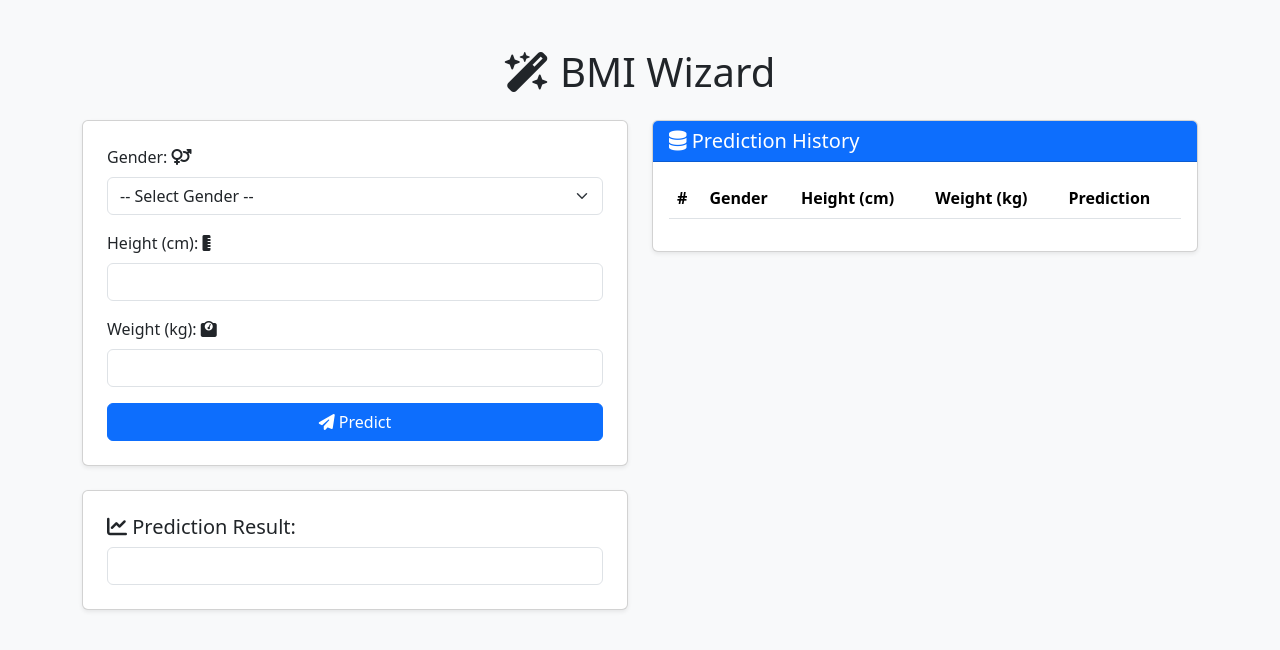
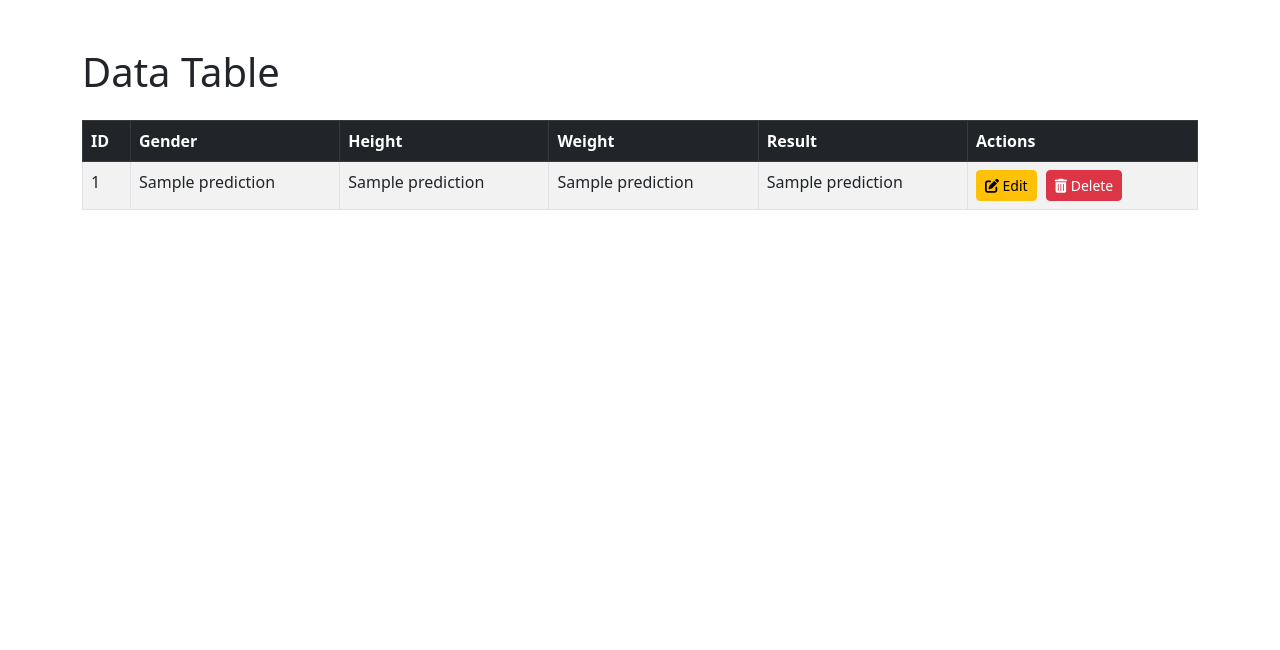
Before and after one commit to BlackBox-Ops/ML-BMI-Predict-, a Flask app: page / in a window 1280 px wide. Shown: the top 650 px of the page. Run offline with Flask 3, Linux system fonts and the light colour scheme; tables that the repository leaves empty hold one stand-in row (values such as "Sample post"); a database or web service that is not in the repository returns one stand-in record (values such as "Sample title"); lists and menus that the app fills with data are empty; parts of the project's set-up code (start-up, migrations or seed data) failed here and were passed over; some libraries are stand-ins or nearby versions.

Commit message:
melakukan uji coba dan testing untuk konek dan menghapus database

```diff
--- a/app.py
+++ b/app.py
@@ -1,107 +1,39 @@
-# Import library yang diperlukan
-from flask import Flask, request, jsonify, render_template
-from flask_sqlalchemy import SQLAlchemy
-import joblib
-import numpy as np
+# app.py
+from flask import Flask, render_template, request, redirect, url_for
+import psycopg2
 
-# Load model joblib
-MODEL_PATH = "voting_classifier_model.joblib"
-try:
-    model = joblib.load(MODEL_PATH)
-except Exception as e:
-    raise RuntimeError(f"Failed to load model: {e}")
-
-# Initialize Flask app
 app = Flask(__name__)
 
-# Konfigurasi database PostgreSQL
-app.config['SQLALCHEMY_DATABASE_URI'] = 'postgresql://postgres:admin@localhost:5432/predictions'
-app.config['SQLALCHEMY_TRACK_MODIFICATIONS'] = False
+# PostgreSQL connection setup
+conn = psycopg2.connect(
+    dbname="predictions",
+    user="postgres",
+    password="admin",
+    host="localhost",
+    port="5432"
+)
 
-# Initialize database
-db = SQLAlchemy(app)
+@app.route('/')
+def index():
+    cur = conn.cursor()
+    cur.execute("SELECT * FROM predictions;")
+    rows = cur.fetchall()
+    cur.close()
+    return render_template('index.html', rows=[{
+        'id': r[0], 'gender': r[1], 'height': r[2], 'weight': r[3], 'result':r[4]} for r in rows])
 
-# Define the label mapping
-LABEL_MAPPING = {
-    0: "Extremely Weak",
-    1: "Weak",
-    2: "Normal",
-    3: "Overweight",
-    4: "Obesity",
-    5: "Extreme Obesity"
-}
+@app.route('/edit/<int:id>', methods=['GET'])
+def edit(id):
+    # Logic for editing (fetch data, display form, save changes)
+    return f"Edit user with ID {id}"
 
-# Model database untuk menyimpan prediksi
-class Prediction(db.Model):
-    __tablename__ = 'predictions'
-    id = db.Column(db.Integer, primary_key=True)
-    gender = db.Column(db.String(6), nullable=False)
-    height = db.Column(db.Float, nullable=False)
-    weight = db.Column(db.Float, nullable=False)
-    result = db.Column(db.String(50), nullable=False)
+@app.route('/delete/<int:id>', methods=['POST'])
+def delete(id):
+    cur = conn.cursor()
+    cur.execute("DELETE FROM predictions WHERE id = %s", (id,))
+    conn.commit()
+    cur.close()
+    return redirect(url_for('index'))
 
-# Endpoint untuk halaman utama
-@app.route("/")
-def home():
-    return render_template("index.html")
-
-# Endpoint untuk melakukan prediksi
-@app.route("/predict", methods=["POST"])
-def predict_bmi():
-    try:
-        # Parse JSON request
-        data = request.get_json()
-        gender = data["gender"]
-        height = data["height"]
-        weight = data["weight"]
-
-        # Convert input data to numpy array
-        input_data = np.array([[gender, height, weight]])
-
-        # Make prediction
-        prediction = model.predict(input_data)
-
-        # Map prediction to label
-        prediction_label = LABEL_MAPPING.get(prediction[0], "Unknown")
-
-        # Simpan hasil ke database
-        gender_str = "Male" if gender == 0 else "Female"
-        new_prediction = Prediction(
-            gender=gender_str,
-            height=height,
-            weight=weight,
-            result=prediction_label
-        )
-        db.session.add(new_prediction)
-        db.session.commit()
-
-        return jsonify({"prediction": prediction_label})
-
-    except Exception as e:
-        return jsonify({"error": f"Prediction error: {e}"}), 500
-
-# Endpoint untuk mendapatkan riwayat prediksi
-@app.route("/history", methods=["GET"])
-def get_history():
-    try:
-        # Ambil semua data prediksi dari database
-        predictions = Prediction.query.order_by(Prediction.predicted_at.desc()).all()
-        results = [
-            {
-                "gender": prediction.gender,
-                "height": prediction.height,
-                "weight": prediction.weight,
-                "result": prediction.result,
-            }
-            for prediction in predictions
-        ]
-        return jsonify(results)
-
-    except Exception as e:
-        return jsonify({"error": f"Error fetching history: {e}"}), 500
-
-if __name__ == "__main__":
-    # Buat tabel jika belum ada
-    with app.app_context():
-        db.create_all()
+if __name__ == '__main__':
     app.run(debug=True)
--- a/templates/index.html
+++ b/templates/index.html
@@ -1,90 +1,61 @@
+<!-- templates/index.html -->
 <!DOCTYPE html>
 <html lang="en">
 <head>
     <meta charset="UTF-8">
     <meta name="viewport" content="width=device-width, initial-scale=1.0">
-    <title>BMI Wizard</title>
+    <title>PostgreSQL Table</title>
     <!-- Bootstrap CSS -->
-    <link href="https://cdn.jsdelivr.net/npm/bootstrap@5.3.0-alpha3/dist/css/bootstrap.min.css" rel="stylesheet">
-    <!-- Font Awesome -->
-    <link href="https://cdnjs.cloudflare.com/ajax/libs/font-awesome/6.5.1/css/all.min.css" rel="stylesheet">
-    <!-- Custom CSS -->
-    <link rel="stylesheet" href="/static/css/styles.css">
+    <link href="https://cdnjs.cloudflare.com/ajax/libs/bootstrap/5.3.0/css/bootstrap.min.css" rel="stylesheet">
+    <!-- FontAwesome CSS -->
+    <link href="https://cdnjs.cloudflare.com/ajax/libs/font-awesome/6.0.0-beta3/css/all.min.css" rel="stylesheet">
+    <style>
+        .table-actions button {
+            margin-right: 5px;
+        }
+    </style>
 </head>
-<body class="bg-light">
+<body>
     <div class="container mt-5">
-        <!-- BAGIAN TITLE -->
-        <h1 class="text-center mb-4">
-            <i id="wizardIcon" class="fas fa-wand-magic-sparkles"></i>
-            <span id="title">BMI Wizard</span>
-        </h1>
-        <div class="row">
-            <!-- Form Input -->
-            <div class="col-md-6">
-                <div class="card p-4 shadow-sm">
-                    <form id="bmiForm">
-                        <div class="mb-3">
-                            <label for="gender" class="form-label">Gender: <i class="fas fa-venus-mars"></i></label>
-                            <select id="gender" class="form-select" required>
-                                <option value="" disabled selected>-- Select Gender --</option>
-                                <option value="0">Male</option>
-                                <option value="1">Female</option>
-                            </select>
-                        </div>
-                        <div class="mb-3">
-                            <label for="height" class="form-label">Height (cm): <i class="fas fa-ruler-vertical"></i></label>
-                            <input type="number" id="height" class="form-control" required>
-                        </div>
-                        <div class="mb-3">
-                            <label for="weight" class="form-label">Weight (kg): <i class="fas fa-weight"></i></label>
-                            <input type="number" id="weight" class="form-control" required>
-                        </div>
-                        <button type="submit" class="btn btn-primary w-100">
-                            <i class="fas fa-paper-plane"></i> Predict
-                        </button>
-                    </form>
-                </div>
-
-                <!-- Alert -->
-                <div id="alert" class="alert d-none mt-4" role="alert"></div>
-
-                <!-- Result -->
-                <div class="card mt-4 p-4 shadow-sm">
-                    <h5><i class="fas fa-chart-line"></i> Prediction Result:</h5>
-                    <input type="text" id="result" class="form-control" readonly>
-                </div>
-            </div>
-
-            <!-- Tabel Hasil Prediksi -->
-            <div class="col-md-6">
-                <div class="card shadow-sm">
-                    <div class="card-header bg-primary text-white">
-                        <h5 class="mb-0"><i class="fas fa-database"></i> Prediction History</h5>
-                    </div>
-                    <div class="card-body">
-                        <table class="table table-striped">
-                            <thead>
-                                <tr>
-                                    <th>#</th>
-                                    <th>Gender</th>
-                                    <th>Height (cm)</th>
-                                    <th>Weight (kg)</th>
-                                    <th>Prediction</th>
-                                </tr>
-                            </thead>
-                            <tbody id="historyTable">
-                                <!-- Rows will be dynamically added -->
-                            </tbody>
-                        </table>
-                    </div>
-                </div>
-            </div>
-        </div>
+        <h1 class="mb-4">Data Table</h1>
+        <table class="table table-striped table-bordered">
+            <thead class="table-dark">
+                <tr>
+                    <th>ID</th>
+                    <th>Gender</th>
+                    <th>Height</th>
+                    <th>Weight</th>
+                    <th>Result</th>
+                    <th>Actions</th>
+                </tr>
+            </thead>
+            <tbody>
+                {% for row in rows %}
+                <tr>
+                    <td>{{ row.id }}</td>
+                    <td>{{ row.gender }}</td>
+                    <td>{{ row.height }}</td>
+                    <td>{{ row.weight }}</td>
+                    <td>{{ row.result }}</td>
+                    <td class="table-actions">
+                        <form action="/edit/{{ row.id }}" method="get" style="display:inline;">
+                            <button type="submit" class="btn btn-warning btn-sm">
+                                <i class="fas fa-edit"></i> Edit
+                            </button>
+                        </form>
+                        <form action="/delete/{{ row.id }}" method="post" style="display:inline;">
+                            <button type="submit" class="btn btn-danger btn-sm">
+                                <i class="fas fa-trash-alt"></i> Delete
+                            </button>
+                        </form>
+                    </td>
+                </tr>
+                {% endfor %}
+            </tbody>
+        </table>
     </div>
 
     <!-- Bootstrap JS Bundle -->
-    <script src="https://cdn.jsdelivr.net/npm/bootstrap@5.3.0-alpha3/dist/js/bootstrap.bundle.min.js"></script>
-    <!-- Custom JavaScript -->
-    <script src="/static/js/app.js"></script>
+    <script src="https://cdnjs.cloudflare.com/ajax/libs/bootstrap/5.3.0/js/bootstrap.bundle.min.js"></script>
 </body>
 </html>
```
